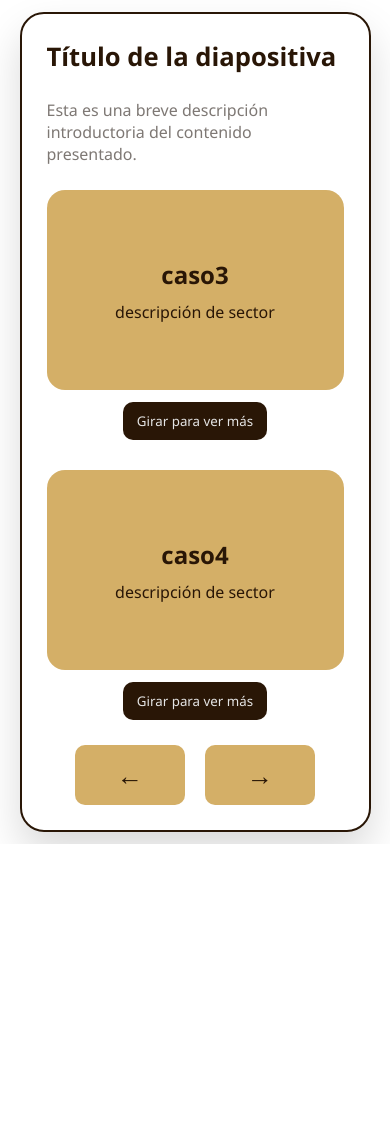
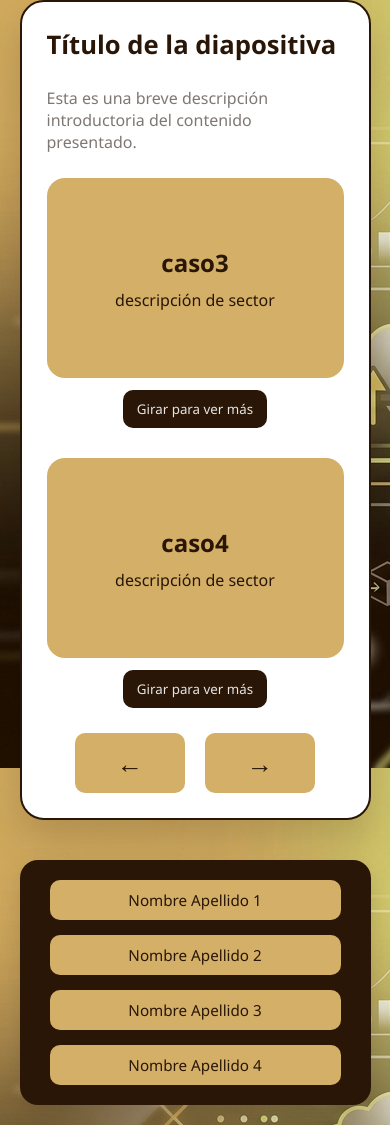
Before and after one commit to Acentor/TP3-Casos-de-econom-a-del-conocimiento-en-Salta, a plain HTML site: page templantes/pagina2.html in a window 390 px wide. Before the commit the page ends 844 px from the top, so only its background shows below. Drawn offline with Linux system fonts and the light colour scheme.

Commit message:
Enhance responsiveness and fix image path
Added viewport meta tag for responsive design and updated image URL path.

```diff
--- a/templantes/pagina2.html
+++ b/templantes/pagina2.html
@@ -2,8 +2,8 @@
 <html lang="es">
 <head>
   <meta charset="UTF-8">
+  <meta name="viewport" content="width=device-width, initial-scale=1.0">
   <title>Diapositiva Bento</title>
-
   <style>
     :root {
       --color1: #d4af67;
@@ -21,13 +21,15 @@
     }
 
     body {
-      background-image: url("static/img/Gemini_Generated_Image_mqw3hbmqw3hbmqw3.png") ;
+      background-image: url("../static/img/Gemini_Generated_Image_mqw3hbmqw3hbmqw3.png");
       display: flex;
       justify-content: center;
       align-items: center;
       min-height: 100vh;
+      flex-direction: column;
     }
 
+    /* ── SLIDE ── */
     .slide {
       width: 80vw;
       min-height: 80vh;
@@ -51,6 +53,7 @@
       font-size: 1.1rem;
     }
 
+    /* ── TARJETAS ── */
     .cards {
       display: grid;
       grid-template-columns: 1fr 1fr;
@@ -77,7 +80,6 @@
       border-radius: 18px;
     }
 
-    /* Hover zoom */
     .card:hover {
       transform: scale(1.05);
     }
@@ -135,40 +137,79 @@
       background: var(--color4);
     }
 
+    /* ── BOTÓN DE NAVEGACIÓN ── */
+    .button_donw {
+      display: flex;
+      justify-content: center;
+      gap: 20px;
+      align-self: start;
+    }
+
     .next {
-      justify-self: center;
       font-size: 26px;
       background: var(--color1);
       color: var(--color3);
       text-decoration: none;
-
       display: inline-block;
       padding: 10px 40px;
       border-radius: 10px;
       border: 2px solid transparent;
     }
 
-    .button_donw {
-      display: flex;
-      justify-content: center;
-      gap: 20px;
-      flex-direction: row;
+    /* ── FOOTER ── */
+    .bento-footer {
+      width: 80vw;
+      margin: 40px auto 20px;
+      background: var(--color3);
+      color: var(--color5);
+      border-radius: 18px;
+      padding: 20px 30px;
+      box-shadow: 0 10px 25px rgba(0,0,0,0.15);
     }
 
-    /* RESPONSIVE */
+    .footer-content {
+      display: grid;
+      grid-template-columns: repeat(4, 1fr);
+      text-align: center;
+      gap: 15px;
+      font-size: 0.95rem;
+    }
+
+    .footer-name {
+      background: var(--color1);
+      color: var(--color3);
+      padding: 10px;
+      border-radius: 10px;
+      transition: transform 0.2s ease;
+    }
+
+    .footer-name:hover {
+      transform: scale(1.05);
+    }
+
+    /* ══════════════════════════════════
+       MEDIA QUERIES — bloque único
+    ══════════════════════════════════ */
     @media (max-width: 900px) {
       .slide {
         width: 90vw;
         padding: 25px;
       }
 
-      /* CAMBIO A COLUMNA */
       .cards {
         grid-template-columns: 1fr;
       }
 
       .card-container {
         height: 220px;
+      }
+
+      .bento-footer {
+        width: 90vw;
+      }
+
+      .footer-content {
+        grid-template-columns: 1fr 1fr;
       }
     }
 
@@ -184,8 +225,11 @@
       .card-container {
         height: 200px;
       }
+
+      .footer-content {
+        grid-template-columns: 1fr;
+      }
     }
-
   </style>
 </head>
 
@@ -230,11 +274,21 @@
       </div>
 
     </div>
+
     <div class="button_donw">
     <a href="../index.html" class="next">←</a>
     <a href="./pagina3.html" class="next">→</a>
     </div>
   </div>
+
+  <footer class="bento-footer">
+    <div class="footer-content">
+      <div class="footer-name">Nombre Apellido 1</div>
+      <div class="footer-name">Nombre Apellido 2</div>
+      <div class="footer-name">Nombre Apellido 3</div>
+      <div class="footer-name">Nombre Apellido 4</div>
+    </div>
+  </footer>
 
   <script>
     function flipCard(id) {
```
